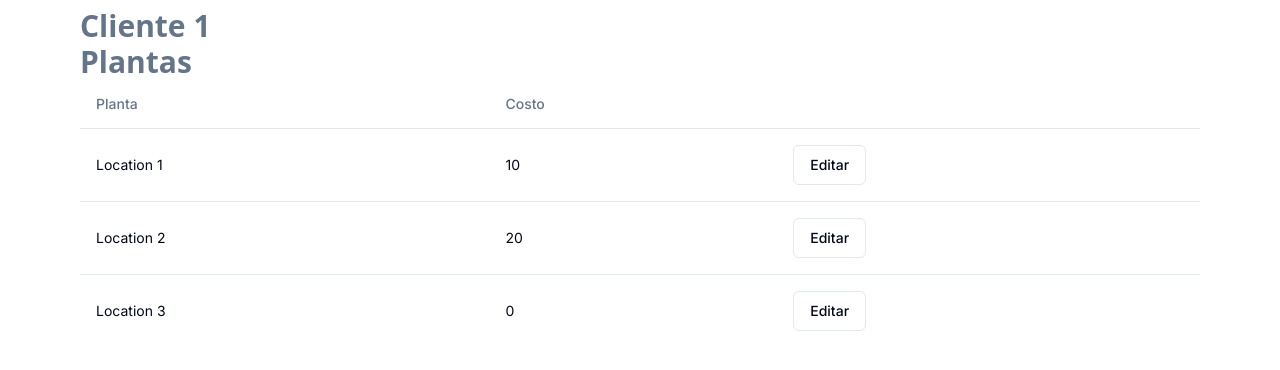
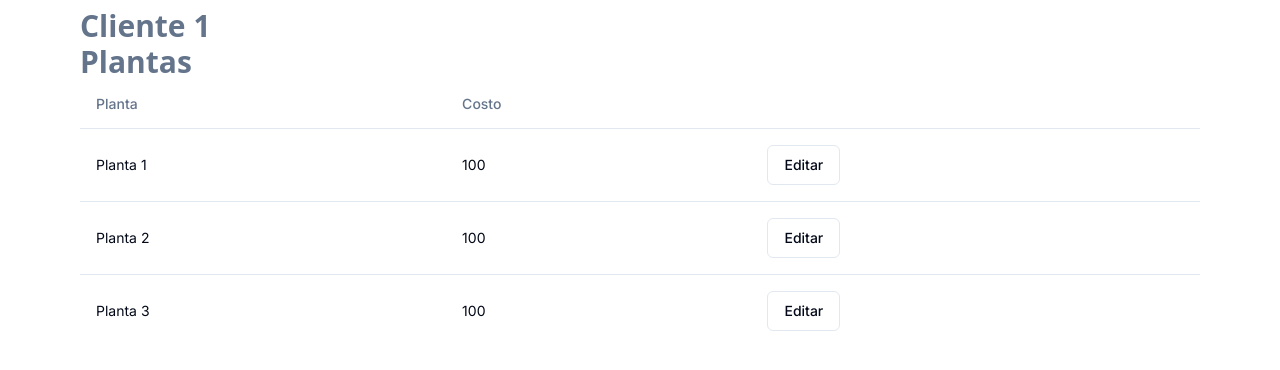
Before and after one commit to Martin00088/plant_location, a Next.js app: page /location/1 in a window 1280 px wide. Shown: the top 370 px of the page. Built offline with nearby package versions, Linux system fonts and the light colour scheme.

Commit message:
fix : se agrega archivo estatico

```diff
--- a/app/location/[clientId]/page.tsx
+++ b/app/location/[clientId]/page.tsx
@@ -10,32 +10,15 @@ import {
   TableHeader,
   TableRow,
 } from "@/components/ui/table";
-import { use, useEffect, useState } from "react";
+import { Clients } from "@/db/staticFiles";
 
 type PageProps = {
   params: {
-    clientId: string;
+    clientId: number;
   };
 };
 
 export default function Page({ params }: PageProps) {
-  const [location, setLocation] = useState([
-    {
-      id: 1,
-      name: "Location 1",
-      cost: 10,
-    },
-    {
-      id: 2,
-      name: "Location 2",
-      cost: 20,
-    },
-    {
-      id: 3,
-      name: "Location 3",
-      cost: 0,
-    },
-  ]);
   return (
     <MaxWidthWrapper>
       <div className="my-2">
@@ -53,19 +36,23 @@ export default function Page({ params }: PageProps) {
             </TableRow>
           </TableHeader>
           <TableBody>
-            {location.map((location) => (
+            {Clients.map((client) => {
+              if (client.id == params.clientId) {
+                return client.locations.map((location) => (
                   <TableRow key={location.id}>
-                <TableCell>{location.name}</TableCell>
+                    <TableCell>{location.numero}</TableCell>
                     <TableCell>{location.cost}</TableCell>
                     <TableCell>
                       <EditLocationClient
                         id={location.id}
                         cost={location.cost}
-                    name={location.name}
+                        name={location.numero}
                       />
                     </TableCell>
                   </TableRow>
-            ))}
+                ));
+              }
+            })}
           </TableBody>
         </Table>
       </div>
--- a/app/page.tsx
+++ b/app/page.tsx
@@ -28,49 +28,9 @@ import {
 } from "@/components/ui/table";
 import AddClient from "@/components/AddClient";
 import AddLocation from "@/components/AddLocation";
+import { Clients, Locations } from "@/db/staticFiles";
 
 export default function Home() {
-  const [client, setClient] = useState([
-    {
-      id: 1,
-      name: "Client 1",
-      demand: 100,
-      cost: 10,
-    },
-    {
-      id: 2,
-      name: "Client 2",
-      demand: 200,
-      cost: 20,
-    },
-    {
-      id: 3,
-      name: "Client 3",
-      demand: 300,
-      cost: 30,
-    },
-  ]);
-  const [location, setLocation] = useState([
-    {
-      id: 1,
-      numero: "Planta 1",
-      cost: 100,
-      capacity: 10,
-    },
-    {
-      id: 2,
-      numero: "Planta 2",
-      cost: 100,
-      capacity: 10,
-    },
-    {
-      id: 3,
-      numero: "Planta 3",
-      cost: 100,
-      capacity: 10,
-    },
-  ]);
-
   // useEffect(() => {
   //   async function fetchClient() {
   //     const res = await fetch("/api/client");
@@ -115,7 +75,7 @@ export default function Home() {
                 </TableRow>
               </TableHeader>
               <TableBody>
-                {location.map((location) => (
+                {Locations.map((location) => (
                   <TableRow key={location.id}>
                     <TableCell>{location.numero}</TableCell>
                     <TableCell>{location.cost}</TableCell>
@@ -137,17 +97,14 @@ export default function Home() {
                 </TableRow>
               </TableHeader>
               <TableBody>
-                {client.map((client) => (
+                {Clients.map((client) => (
                   <TableRow key={client.id}>
                     <TableCell>{client.id}</TableCell>
                     <TableCell>{client.demand}</TableCell>
                     <TableCell>
-                      <Link
-                        href={`/location/${client.id}`}
-                        className="hover:bg-gray-200 p-2 rounded-md"
-                      >
-                        Administrar
-                      </Link>
+                      <Button variant="outline">
+                        <Link href={`/location/${client.id}`}>Administrar</Link>
+                      </Button>
                     </TableCell>
                   </TableRow>
                 ))}
--- a/components/AddClient.tsx
+++ b/components/AddClient.tsx
@@ -31,9 +31,11 @@ const AddClient = () => {
 
   return (
     <Dialog>
-      <DialogTrigger asChild>
-        <Button variant="outline">Agregar Cliente</Button>
-      </DialogTrigger>
+      <div className="flex justify-end">
+        <DialogTrigger asChild>
+          <Button>Agregar Cliente</Button>
+        </DialogTrigger>
+      </div>
       <DialogContent className="sm:max-w-[425px]">
         <DialogHeader>
           <DialogTitle>Agregar Cliente</DialogTitle>
@@ -45,6 +47,7 @@ const AddClient = () => {
           <form onSubmit={handleSubmit(onSubmit)}>
             <Input
               id="demand"
+              type="number"
               {...register("demand", { required: true })}
               placeholder="Ingrese la demanda..."
               className="mb-2"
--- a/components/AddLocation.tsx
+++ b/components/AddLocation.tsx
@@ -28,9 +28,11 @@ const AddLocation = () => {
 
   return (
     <Dialog>
-      <DialogTrigger asChild>
-        <Button variant="outline">Agregar Planta</Button>
-      </DialogTrigger>
+      <div className="flex justify-end">
+        <DialogTrigger asChild>
+          <Button>Agregar Planta</Button>
+        </DialogTrigger>
+      </div>
       <DialogContent className="sm:max-w-[425px]">
         <DialogHeader>
           <DialogTitle>Agregar Planta</DialogTitle>
@@ -42,12 +44,14 @@ const AddLocation = () => {
           <form onSubmit={handleSubmit(onSubmit)}>
             <Input
               id="fixedCost"
+              type="number"
               placeholder="Ingrese el costo fijo..."
               className="mb-2"
               {...register("cost", { required: true })}
             />
             <Input
               id="capacity"
+              type="number"
               placeholder="Ingrese la capacidad..."
               {...register("capacity")}
             />
--- a/components/EditLocationClient.tsx
+++ b/components/EditLocationClient.tsx
@@ -34,9 +34,6 @@ const EditLocationClient = ({
 
   const onSubmit = (data: any) => {
     console.log(data);
-    console.log(name);
-    console.log(cost);
-    console.log(id);
     alert("Costo cambiado");
   };
 
@@ -56,6 +53,7 @@ const EditLocationClient = ({
           <form onSubmit={handleSubmit(onSubmit)}>
             <Input
               id="cost"
+              type="number"
               {...register("cost", { required: true })}
               placeholder="Ingrese el costo..."
               className="mb-2"
--- /dev/null
+++ b/db/staticFiles.ts
@@ -0,0 +1,89 @@
+export const Locations = [
+  {
+    id: 1,
+    numero: "Planta 1",
+    cost: 100,
+    capacity: 10,
+  },
+  {
+    id: 2,
+    numero: "Planta 2",
+    cost: 100,
+    capacity: 10,
+  },
+  {
+    id: 3,
+    numero: "Planta 3",
+    cost: 100,
+    capacity: 10,
+  },
+];
+
+export const Clients = [
+  {
+    id: 1,
+    name: "Client 1",
+    demand: 100,
+    locations: [
+      {
+        id: 1,
+        numero: "Planta 1",
+        cost: 100,
+      },
+      {
+        id: 2,
+        numero: "Planta 2",
+        cost: 100,
+      },
+      {
+        id: 3,
+        numero: "Planta 3",
+        cost: 100,
+      },
+    ],
+  },
+  {
+    id: 2,
+    name: "Client 2",
+    demand: 200,
+    locations: [
+      {
+        id: 1,
+        numero: "Planta 1",
+        cost: 100,
+      },
+      {
+        id: 2,
+        numero: "Planta 2",
+        cost: 100,
+      },
+      {
+        id: 3,
+        numero: "Planta 3",
+        cost: 100,
+      },
+    ],
+  },
+  {
+    id: 3,
+    name: "Client 3",
+    demand: 300,
+    locations: [
+      {
+        id: 1,
+        numero: "Planta 1",
+        cost: 100,
+      },
+      {
+        id: 2,
+        numero: "Planta 2",
+        cost: 100,
+      },
+      {
+        id: 3,
+        numero: "Planta 3",
+        cost: 100,
+      },
+    ],
+  },
+];
```
Lines whose indentation alone changed are shown as unchanged.
